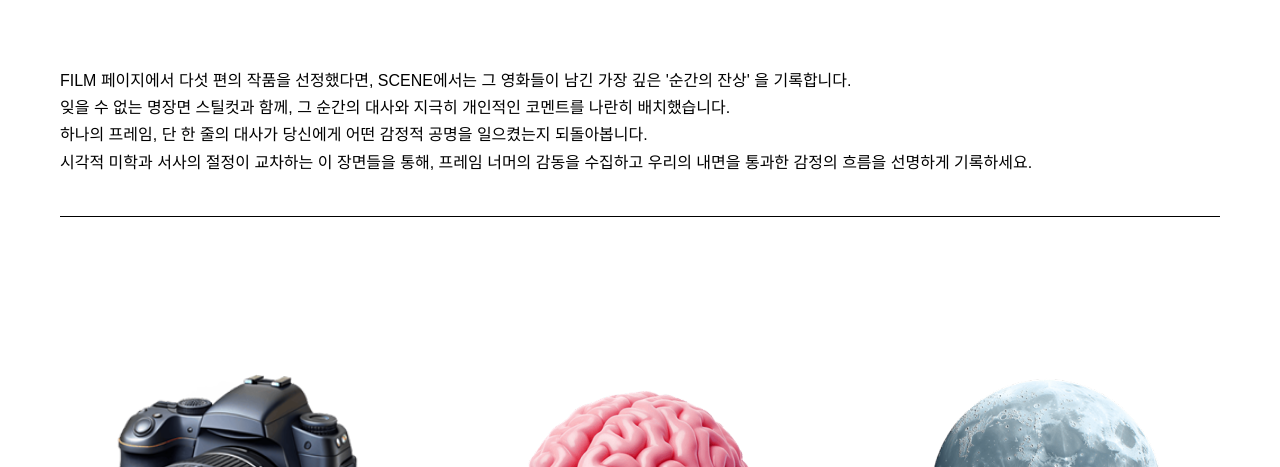
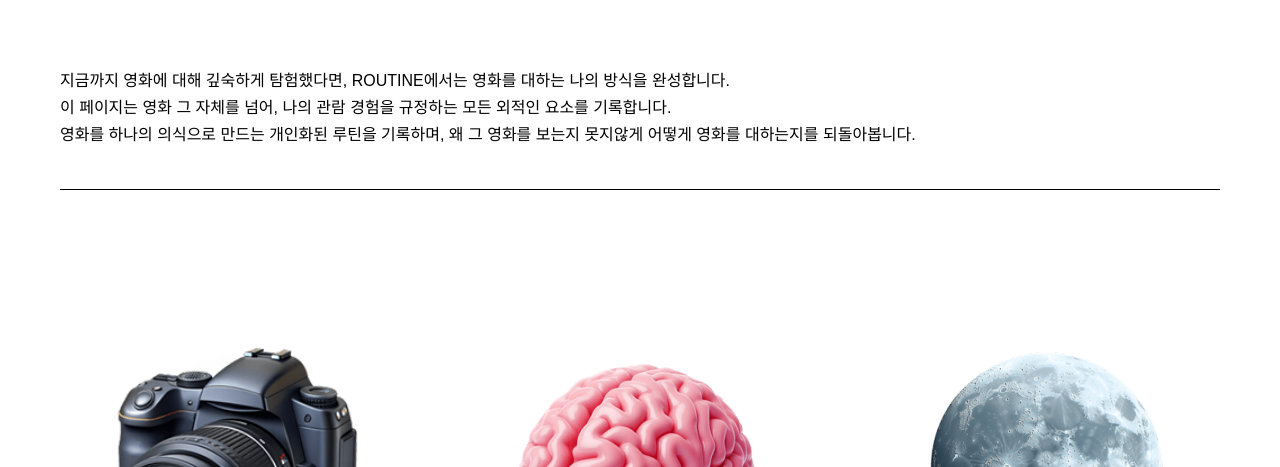
Before and after one commit to amyamycho/web, a plain HTML site: page routine.html in a window 1280 px wide. Shown: the part 333-800 px from the top of the page. Drawn offline with Linux system fonts and the light colour scheme; a web font is replaced by a local one.

Commit message:
overwrite

```diff
--- a/routine.html
+++ b/routine.html
@@ -37,10 +37,9 @@
         </div>
 
         <p class="mood-intro-text">
-            FILM 페이지에서 다섯 편의 작품을 선정했다면, SCENE에서는 그 영화들이 남긴 가장 깊은 '순간의 잔상' 을 기록합니다.
-            <br>잊을 수 없는 명장면 스틸컷과 함께, 그 순간의 대사와 지극히 개인적인 코멘트를 나란히 배치했습니다.
-            <br>하나의 프레임, 단 한 줄의 대사가 당신에게 어떤 감정적 공명을 일으켰는지 되돌아봅니다.
-            <br>시각적 미학과 서사의 절정이 교차하는 이 장면들을 통해, 프레임 너머의 감동을 수집하고 우리의 내면을 통과한 감정의 흐름을 선명하게 기록하세요.
+            지금까지 영화에 대해 깊숙하게 탐험했다면, ROUTINE에서는 영화를 대하는 나의 방식을 완성합니다.
+            <br>이 페이지는 영화 그 자체를 넘어, 나의 관람 경험을 규정하는 모든 외적인 요소를 기록합니다.
+            <br>영화를 하나의 의식으로 만드는 개인화된 루틴을 기록하며, 왜 그 영화를 보는지 못지않게 어떻게 영화를 대하는지를 되돌아봅니다.
         </p>
     </section>
 
```
